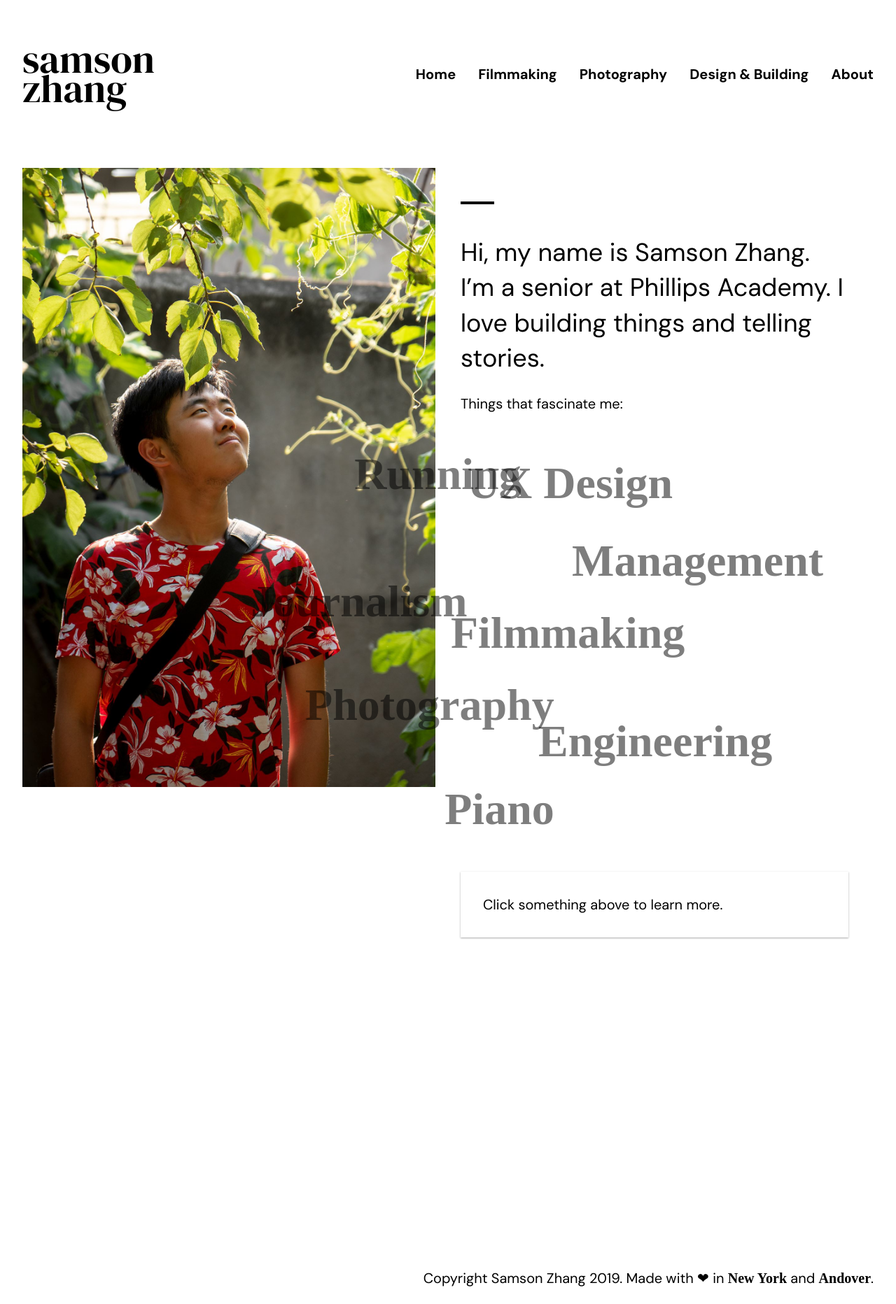
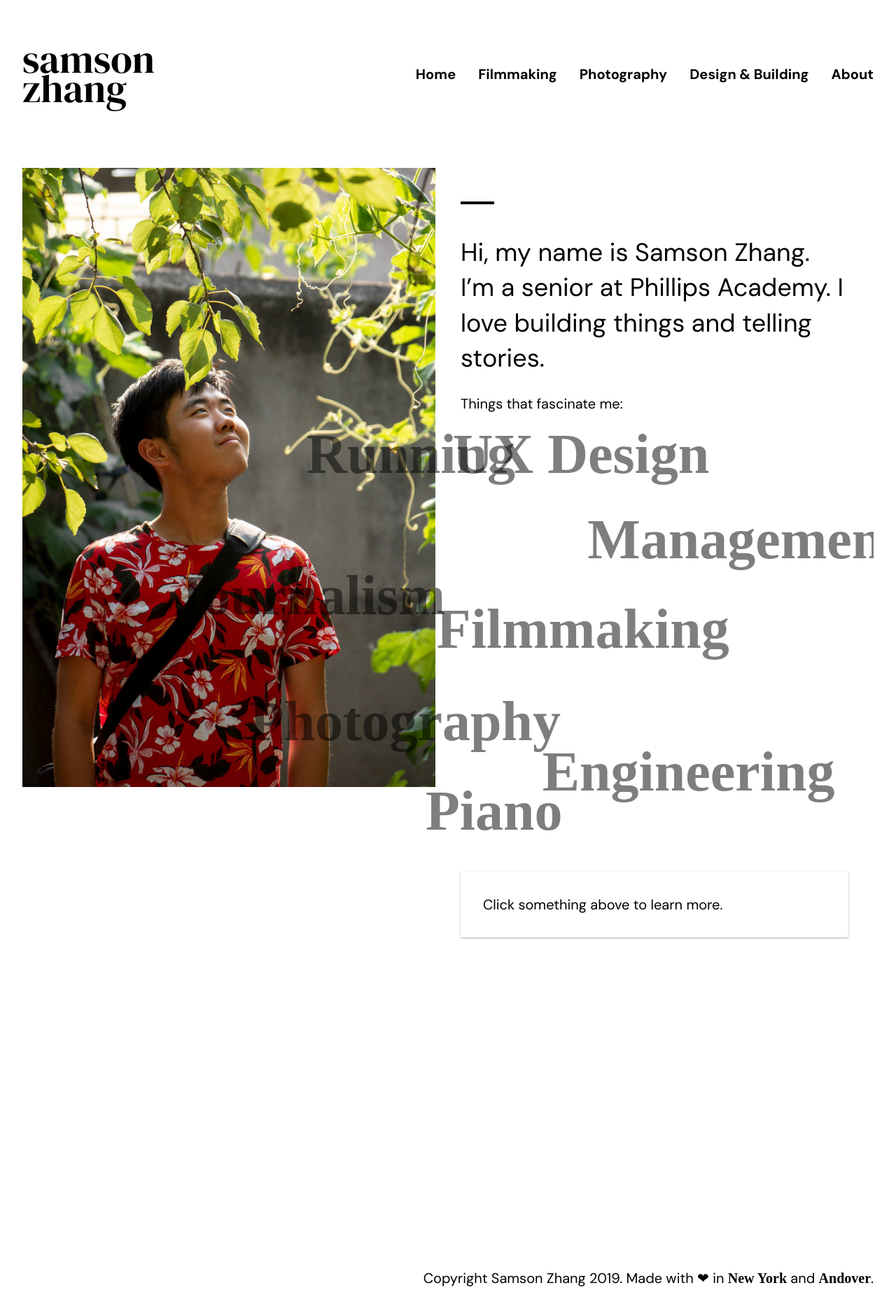
Before and after one commit to wwsalmon/portfolio, a Jekyll site: the page built from about.md, in a window 1280 px wide. Shown: the whole page at 70% size. Built offline with Jekyll 4.4.1, drawn with Linux system fonts in a browser that asks for light colours; some web fonts are replaced.

Commit message:
Word cloud changes, fixed #7

```diff
--- a/_includes/homeheader.html
+++ b/_includes/homeheader.html
@@ -1,15 +1,15 @@
 <div class='home-header'>
     <div class='container'>
-        <div class='name'><span>Samson<br />Zhang</span></div>
-        <div class='name name-small'><span>s.zhang</span></div>
+        <div class='name'><a href='{{ site.baseurl }}/'><span>Samson<br />Zhang</span></a></div>
+        <div class='name name-small'><a href='{{ site.baseurl }}/'><span>s.zhang</span></a></div>
         <div class='nav-item menu-button'><span><i class="fas fa-bars"></i>
     Menu</span></div>
         <div class='nav'>
             <div class='nav-item close-menu'><i class="fas fa-times"></i></div>
             <a href='{{ site.baseurl }}/' class='nav-item'>Home</a>
-            <a href='' class='nav-item'>Filmmaking</a>
-            <a href='' class='nav-item'>Photography</a>
-            <a href='' class='nav-item'>Design & Building</a>
+            <a href='{{ site.baseurl }}/film' class='nav-item'>Filmmaking</a>
+            <a href='{{ site.baseurl }}/photo' class='nav-item'>Photography</a>
+            <a href='{{ site.baseurl }}/projects' class='nav-item'>Design & Building</a>
             <a href='{{ site.baseurl }}/about' class='nav-item'>About</a>
         </div>
     </div>
--- a/about.md
+++ b/about.md
@@ -27,14 +27,14 @@ nodes = [
 ];
 
 const width = $("svg").width();
-const height = 600;
+const height = $("svg").height();
 const svg = d3.select('svg')
     .attr("height",height);
 if ($(window).width() < 900){
     forceStrength = -60;
 }
 else{
-    forceStrength = -100;
+    forceStrength = -160;
 }
 const simulation = d3.forceSimulation()
     .force('charge', d3.forceManyBody().strength(forceStrength))
@@ -58,8 +58,8 @@ const textElements = svg.append('g')
 
 simulation.nodes(nodes).on('tick', () => {
     nodeElements
-        .attr('cx', node => node.x)
-        .attr('cy', node => node.y)
+        .attr('cx', function(d){return d.x = Math.max(100, Math.min(width-100, d.x));})
+        .attr('cy', function(d){return d.y = Math.max(60, Math.min(height-30, d.y));})
     textElements
         .attr('x', node => node.x)
         .attr('y', node => node.y)
--- a/css/homeheader.scss
+++ b/css/homeheader.scss
@@ -98,6 +98,15 @@
     text-transform: lowercase;
     font-size: 56px;
     line-height: 0.75;
+
+    a{
+        color: #000;
+        text-decoration: none;
+
+        &:hover{
+            color: rgba(0,0,0,0.6);
+        }
+    }
 }
 
 .name-small{
--- a/css/style.scss
+++ b/css/style.scss
@@ -126,6 +126,7 @@ p{
     }
 
     svg{
+        height: 600px;
         width: 100%;
 
         circle{
@@ -134,14 +135,14 @@ p{
 
         .thing-label{
             font-weight: 700;
-            font-size: 64px;
+            font-size: 80px;
             opacity: 0.5;
             cursor: pointer;
             font-family: 'DM Serif Text';
             transition: all 0.2s ease;
 
             &.selected{
-                font-size: 72px;
+                font-size: 84px;
             }
 
             &:hover, &.selected{
@@ -175,11 +176,15 @@ p{
 }
 
 @media (max-width: 600px){
-    .about-container svg .thing-label{
-        font-size: 36px;
+    .about-container svg{
+        height: 400px;
 
-        &.selected{
-            font-size: 42px;
+        .thing-label{
+            font-size: 36px;
+
+            &.selected{
+                font-size: 42px;
+            }
         }
     }
 }
```
Also changed, not shown: other parts of about.md (+2 -2 lines), 404.md (added, +7 -0 lines), index.md (+1 -6 lines), photo.md (added, +7 -0 lines).
